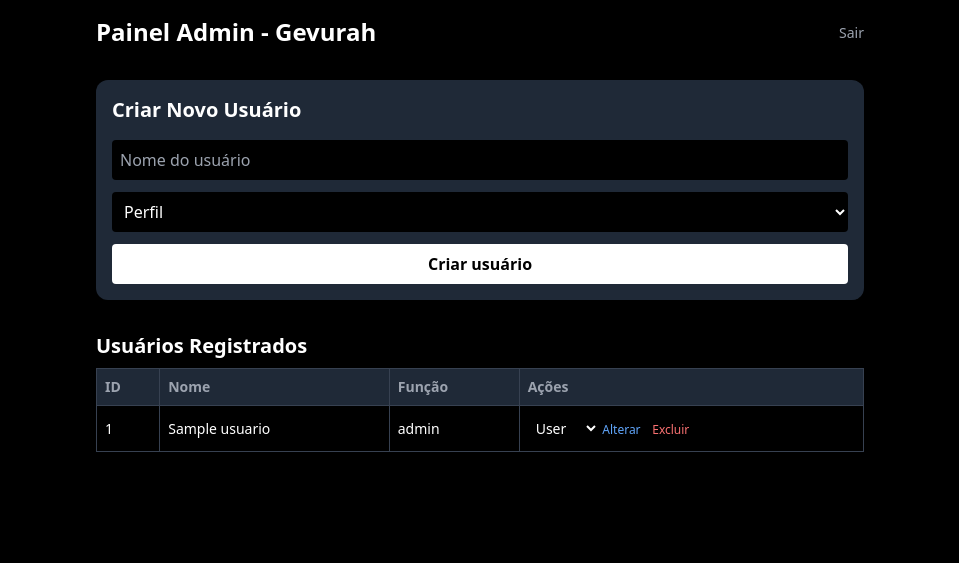
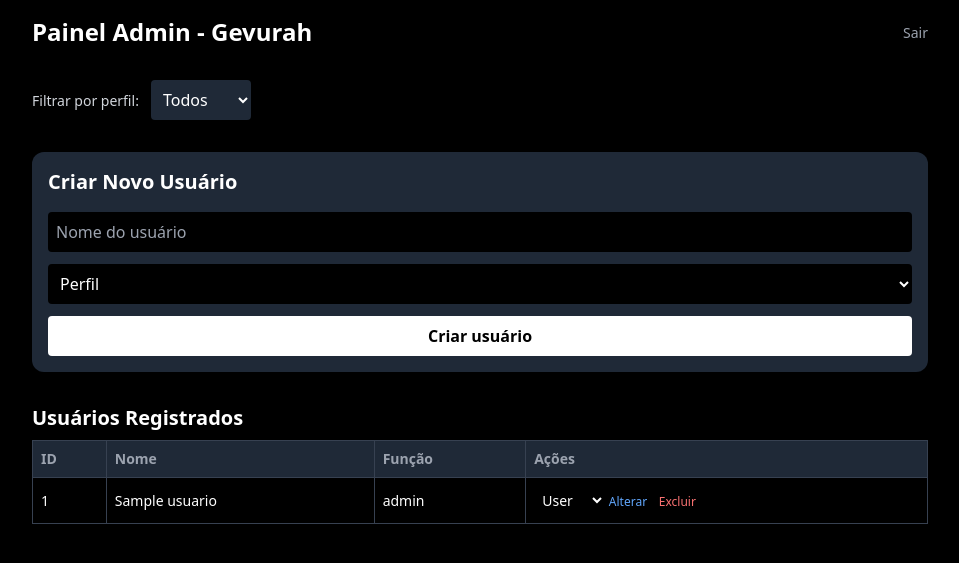
Before and after one commit to pedrocamposlive/Gevurah, a Flask app: page /admin in a window 1280 px wide. Shown: the top 563 px of the page, without its empty margins (160-1119 px from the left). Run offline with Flask 3, Linux system fonts and the light colour scheme; the visitor is signed in with stand-in values (Sample User, id 1); a database or web service that is not in the repository returns one stand-in record (values such as "Sample title"); some libraries are stand-ins or nearby versions.

Commit message:
Update admin.html

```diff
--- a/templates/admin.html
+++ b/templates/admin.html
@@ -8,7 +8,7 @@
 </head>
 <body class="bg-black text-white min-h-screen font-sans p-4">
 
-  <div class="max-w-3xl mx-auto space-y-8">
+  <div class="max-w-4xl mx-auto space-y-8">
 
     <!-- Topo -->
     <div class="flex justify-between items-center">
@@ -17,6 +17,17 @@
         <button class="text-sm text-gray-400 hover:text-white">Sair</button>
       </form>
     </div>
+
+    <!-- Filtro por tipo -->
+    <form method="GET" action="/admin" class="mb-4">
+      <label class="text-sm text-gray-300 mr-2">Filtrar por perfil:</label>
+      <select name="filtro" onchange="this.form.submit()" class="bg-gray-800 text-white p-2 rounded">
+        <option value="todos" {% if filtro == 'todos' %}selected{% endif %}>Todos</option>
+        <option value="aluno" {% if filtro == 'aluno' %}selected{% endif %}>Alunos</option>
+        <option value="coach" {% if filtro == 'coach' %}selected{% endif %}>Coaches</option>
+        <option value="admin" {% if filtro == 'admin' %}selected{% endif %}>Admins</option>
+      </select>
+    </form>
 
     <!-- Criar usuário -->
     <div class="bg-gray-800 p-4 rounded-xl space-y-4">
```
